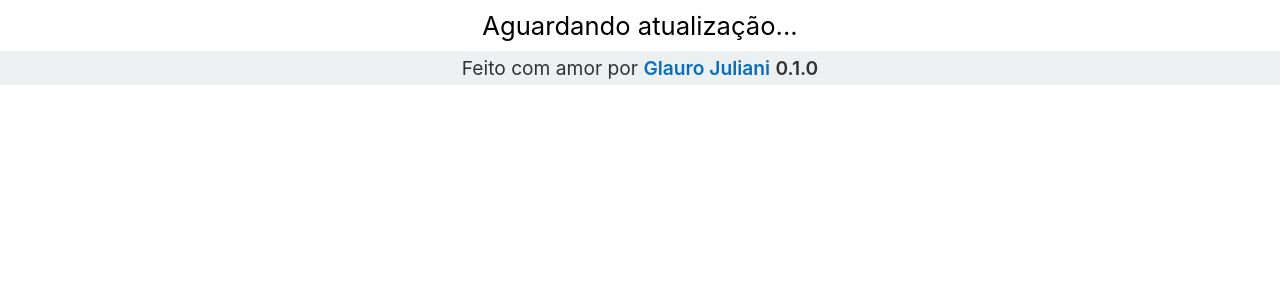
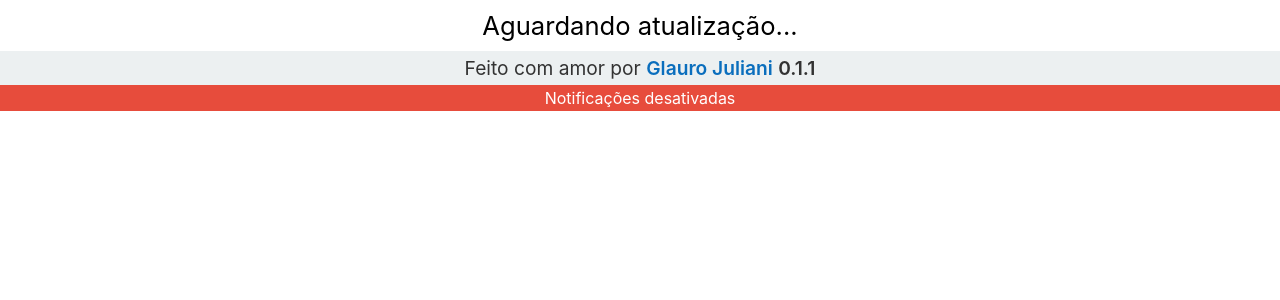
Before and after one commit to glauroqj/symplometro, a React (Create React App) app: page / in a window 1280 px wide. Shown: the top 300 px of the page. Built offline with nearby package versions, Linux system fonts and the light colour scheme.

Commit message:
add: handlw notification button

```diff
--- a/src/App.js
+++ b/src/App.js
@@ -2,15 +2,28 @@ import React, { useState, useEffect } from 'react'
 
 const App = () => {
 
-  const [state, setState] = useState({ loading: true, events: 0 })
+  const [state, setState] = useState({ loading: true, events: 0, notification: null })
 
   useEffect(() => {
     const data = localStorage.getItem('Count-Event')
+    const notificationData = localStorage.getItem('Symplometro-Data')
 
-    if (data) setState({ ...state, loading: false, events: data })
+    if (data) setState({ ...state, loading: false, events: data, notification: JSON.parse(notificationData) ? JSON.parse(notificationData).notification : false })
 
-    if (!data) setState({ ...state, loading: false, events: 'Aguardando atualização...' })
+    if (!data) setState({ ...state, loading: false, events: 'Aguardando atualização...', notification: JSON.parse(notificationData) ? JSON.parse(notificationData).notification : false })
   }, [])
+
+  const toggleNotification = () => {
+    const notificationPayload = localStorage.getItem('Symplometro-Data')
+
+    if (notificationPayload != '' && notificationPayload != undefined) {
+      const notificationTest = JSON.parse(notificationPayload).notification
+
+      localStorage.setItem('Symplometro-Data', JSON.stringify({notification: notificationTest ? false : true}))
+      setState({...state, notification: notificationTest ? false : true})
+    }
+
+  }
 
   return (
     <div className="symplometro-app">
@@ -21,7 +34,13 @@ const App = () => {
       }
 
       <div className="symplometro-footer">
-        Feito com amor por <a href="https://www.linkedin.com/in/glauro-juliani/" target="new">Glauro Juliani</a> <b>0.1.0</b>
+        Feito com amor por <a href="https://www.linkedin.com/in/glauro-juliani/" target="new">Glauro Juliani</a> <b>0.1.1</b>
+      </div>
+      <div className="symplometro-notification">
+        {state.notification
+          ? <div className="on" onClick={ () => {toggleNotification()} }>Notificações ativadas</div>
+          : <div className="off" onClick={ () => {toggleNotification()} }>Notificações desativadas</div>
+        }
       </div>
     </div>
   )
--- a/src/main.css
+++ b/src/main.css
@@ -40,3 +40,21 @@ body {
 .symplometro-footer b {
   font-weight: 600;
 }
+
+.symplometro-notification {
+  color: #fff;
+  text-align: center;
+}
+.symplometro-notification > div:hover {
+  cursor: pointer;
+}
+
+.symplometro-notification .on {
+  background-color: #2ecc71;
+  padding: 3px;
+}
+
+.symplometro-notification .off {
+  background-color: #e74c3c;
+  padding: 3px;
+}
```
Also changed, not shown: public/background.js (+12 -1 lines), public/manifest.json.
